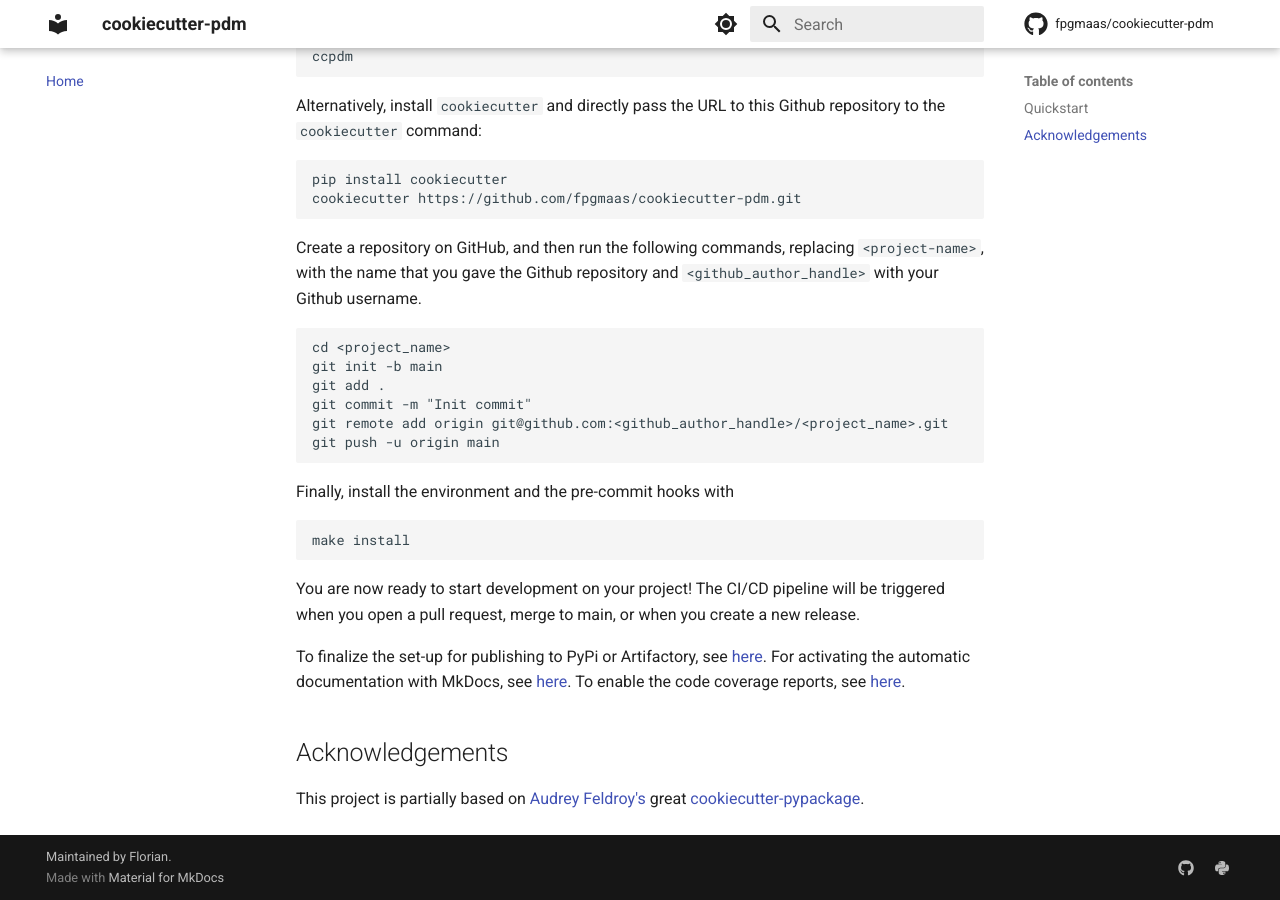
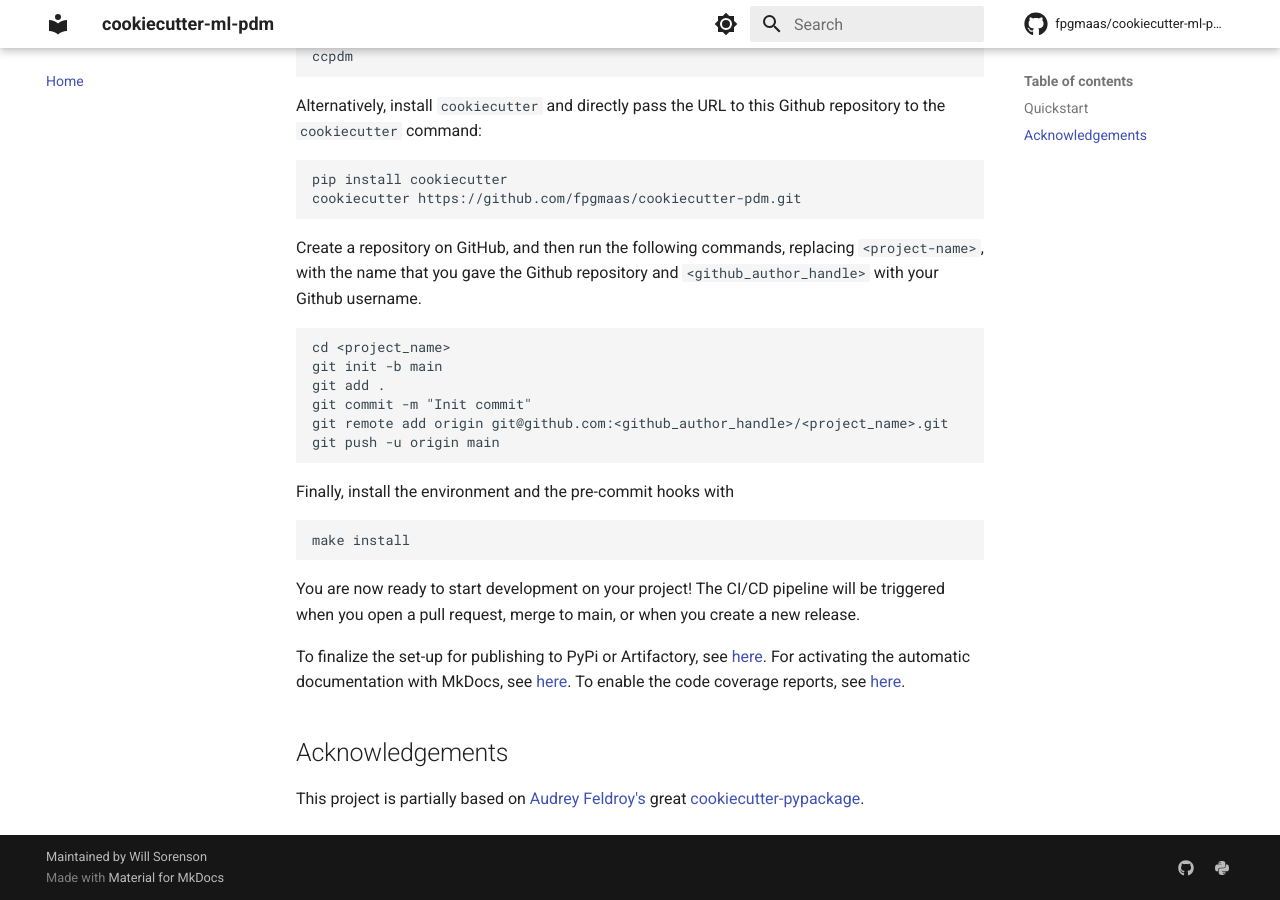
Before and after one commit to Will-So/cookiecutter-ml-pdm, an MkDocs documentation site: the page built from docs/index.md, in a window 1280 px wide and 900 px high, scrolled down 1048 px. Built offline with MkDocs 1.6.1 and Material for MkDocs 9.7.7, drawn with Linux system fonts in a browser that asks for light colours; comment, search, counter and statistics services are not loaded.

Commit message:
initial commit

```diff
--- a/mkdocs.yml
+++ b/mkdocs.yml
@@ -1,11 +1,11 @@
-site_name: cookiecutter-pdm
-repo_url: https://github.com/fpgmaas/cookiecutter-pdm
-site_url: https://fpgmaas.github.io/cookiecutter-pdm
+site_name: cookiecutter-ml-pdm
+repo_url: https://github.com/wilso/cookiecutter-ml-pdm
+site_url: https://wilsoren.github.io/cookiecutter-ml-pdm
 site_description: A cookiecutter template for Python projects that use PDM for its dependency management
-site_author: Florian Maas
+site_author: Will Sorenson
 edit_uri: edit/main/docs/
-repo_name: fpgmaas/cookiecutter-pdm
-copyright: Maintained by <a href="https://fpgmaas.com">Florian</a>.
+repo_name: fpgmaas/cookiecutter-ml-pdm
+copyright: Maintained by Will Sorenson
 
 nav:
   - Home: index.md
```
Also changed, not shown: README.md (+1 -0 lines), 1 other file.
